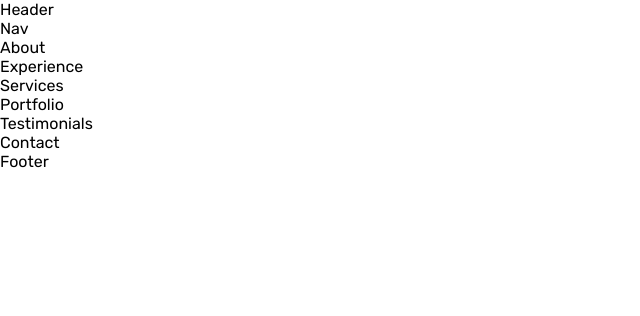
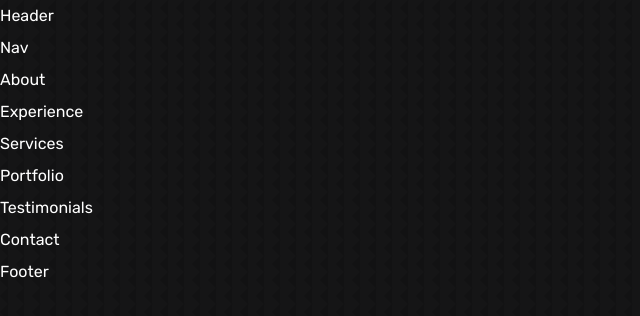
Before and after one commit to kingkushal11/Kushal-s-Portfolio, a React (Create React App) app: page / in a window 1280 px wide. Shown: the top 316 px of the page, without its empty margins (0-640 px from the left). Built offline with nearby package versions, Linux system fonts and the light colour scheme.

Commit message:
added texture to the backgound image, added font to headers

```diff
--- a/public/index.html
+++ b/public/index.html
@@ -5,7 +5,7 @@
     <meta charset="UTF-8">
     <meta http-equiv="X-UA-Compatible" content="IE=edge">
     <meta name="viewport" content="width=device-width, initial-scale=1.0">
-    <title>Kushal's Portfoli</title>
+    <title>Kushal's Portfolio</title>
 </head>
 
 <body>
--- a/src/index.css
+++ b/src/index.css
@@ -11,7 +11,7 @@
 }
 
 :root {
-    --color-bg: #1f1f38;
+    --color-bg: #151516;
     --color-bg-variant: #2c2c6c;
     --color-primart: #4db5ff;
     --color-primary-variant: rgba(77, 181, 255, 0.4);
@@ -34,4 +34,29 @@ html {
 body {
     font-family: 'Lato', sans-serif;
     font-family: 'Rubik', sans-serif;
+    background: var(--color-bg);
+    color: var(--color-white);
+    line-height: 2;
+    background-image: url(../src/assets/bg-texture.png);
 }
+
+.container {
+    width: var(--container-width-lg);
+    margin: 0 auto;
+}
+
+h1,
+h2,
+h3,
+h4,
+h5 {
+    font-weight: 500;
+}
+
+h1 {
+    font-size: 2.5rem;
+}
+
+section {
+    margin-top: 8rem;
+}
```
Also changed, not shown: src/assets/bg-texture.png (added).
